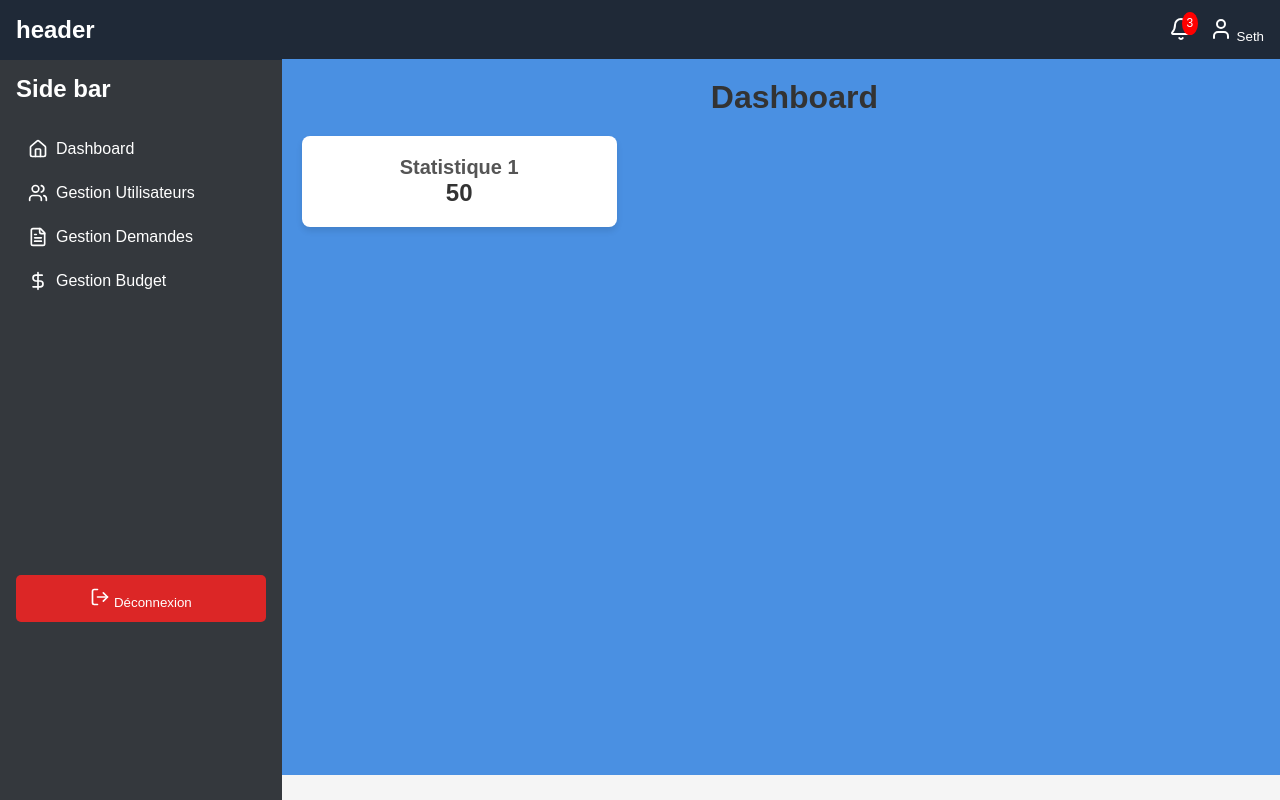
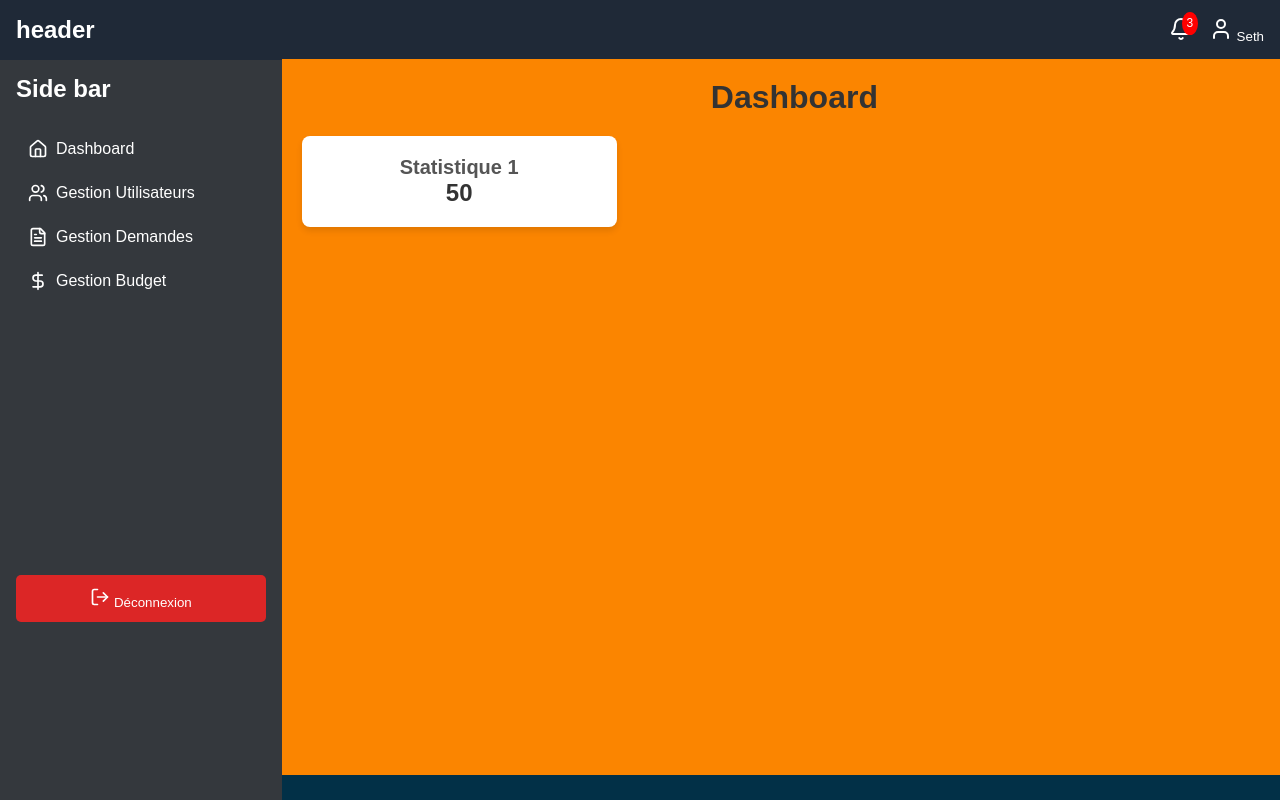
Before and after one commit to GET-EO/gestion_achats_front, a React (Vite) app: page /dashboard in a window 1280 px wide. Built offline with nearby package versions, Linux system fonts and the light colour scheme.

Commit message:
feat: variable color & font

```diff
--- a/src/styles/variables/global.css
+++ b/src/styles/variables/global.css
@@ -1,7 +1,7 @@
 :root {
-    --primary-color: #4A90E2;
-    --secondary-color: #D0021B;
-    --background-color: #F5F5F5;
+    --primary-color: #fb8500;
+    --secondary-color: #ffb703;
+    --background-color: #023047;
     --font-primary: 'Poppins', sans-serif;
   }
 
```
